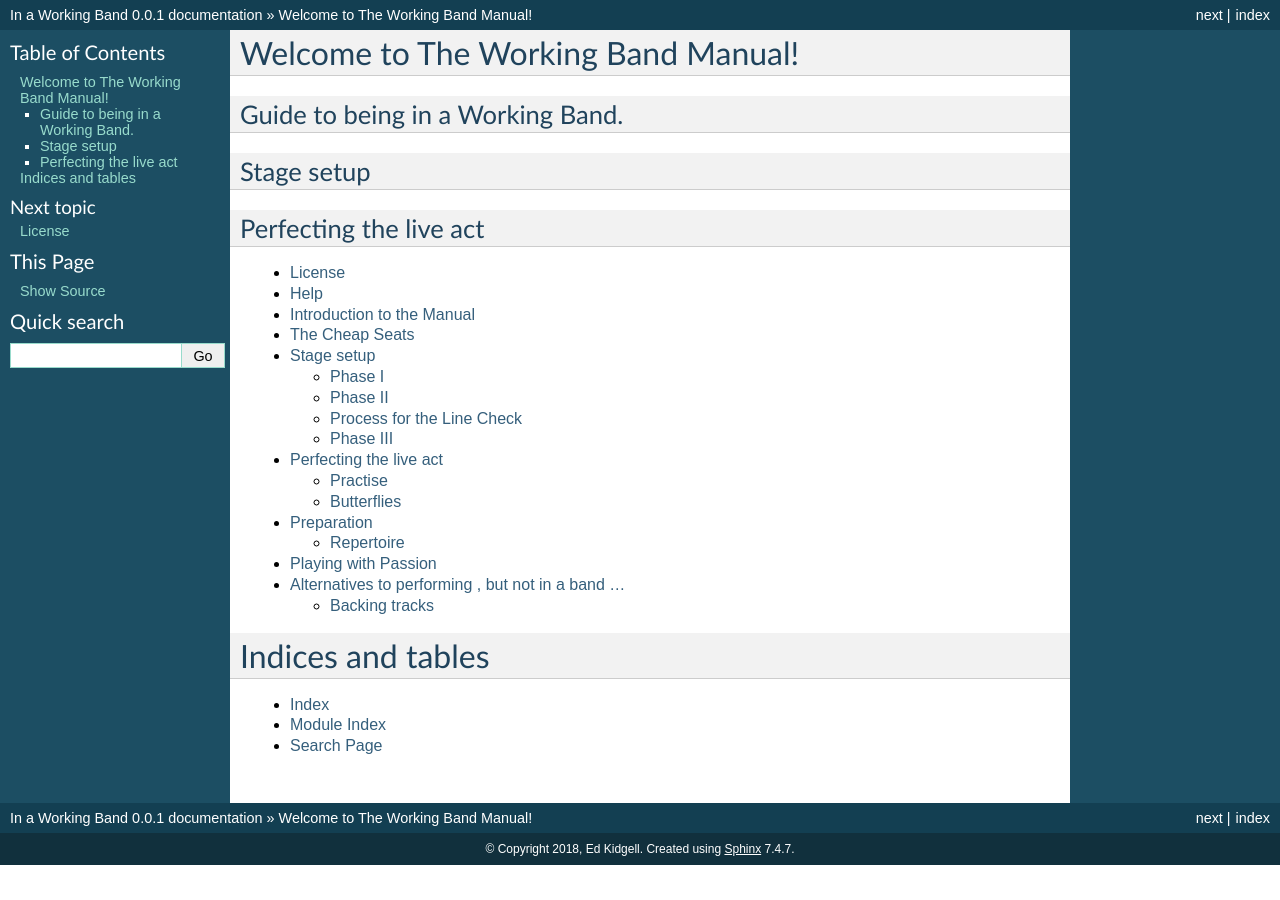
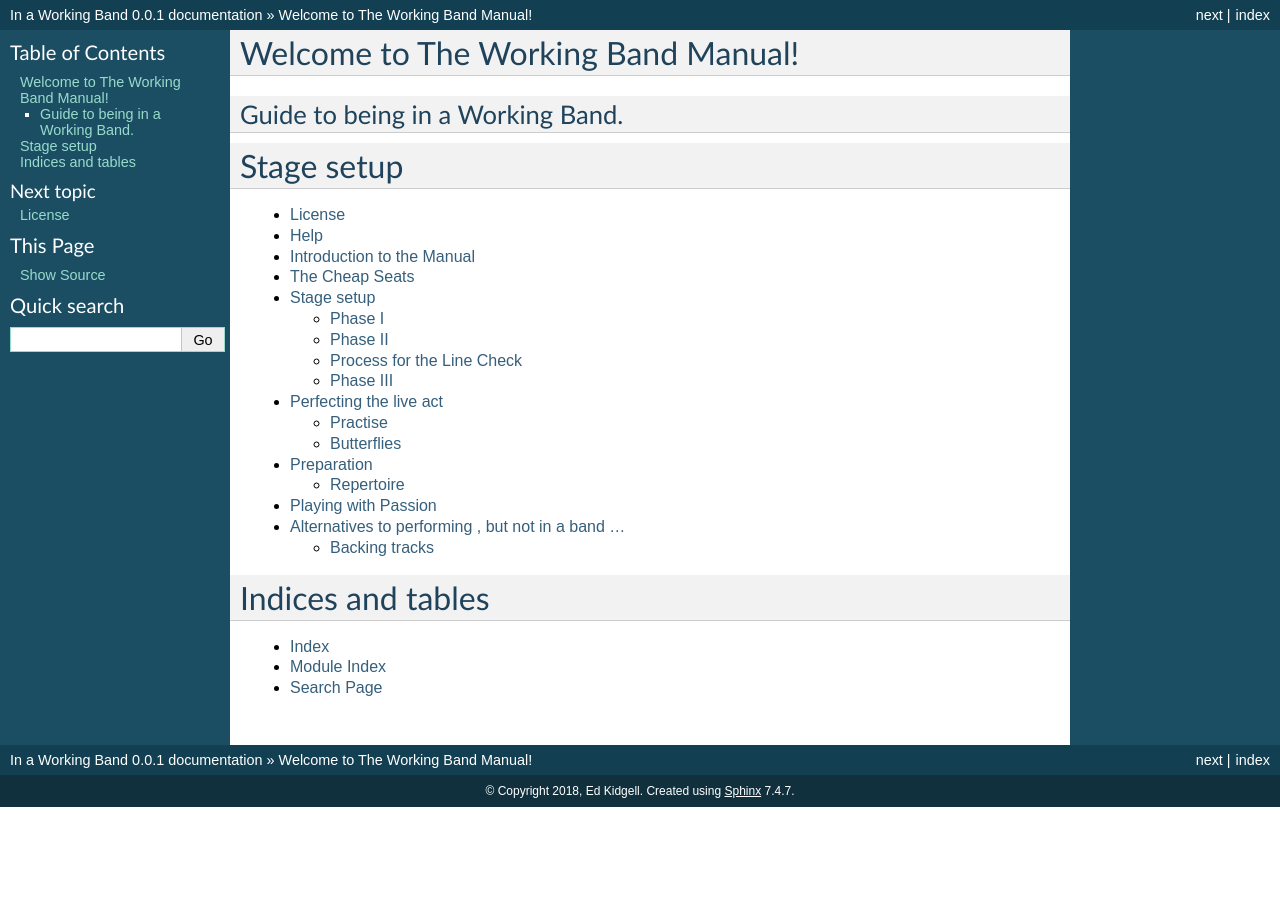
Before and after one commit to flakjakk/working-band, a Sphinx documentation site: the page built from docs/source/index.rst, in a window 1280 px wide. Built offline with Sphinx 7.4.7, drawn with Linux system fonts in a browser that asks for light colours.

Commit message:
Chapter test 6

```diff
--- a/docs/source/index.rst
+++ b/docs/source/index.rst
@@ -5,10 +5,7 @@ Guide to being in a Working Band.
 ^^^^^^^^^^^^^^^^^^^^^^^^^^^^^^^^^
 
 Stage setup
-^^^^^^^^^^^
-
-Perfecting the live act
-^^^^^^^^^^^^^^^^^^^^^^^
+===========
 
 .. toctree::
    :maxdepth: 2
--- a/docs/source/stagesetup.rst
+++ b/docs/source/stagesetup.rst
@@ -1,5 +1,5 @@
 Stage setup
-^^^^^^^^^^^
+===========
 
 .. toctree::
    :maxdepth: 2
```
